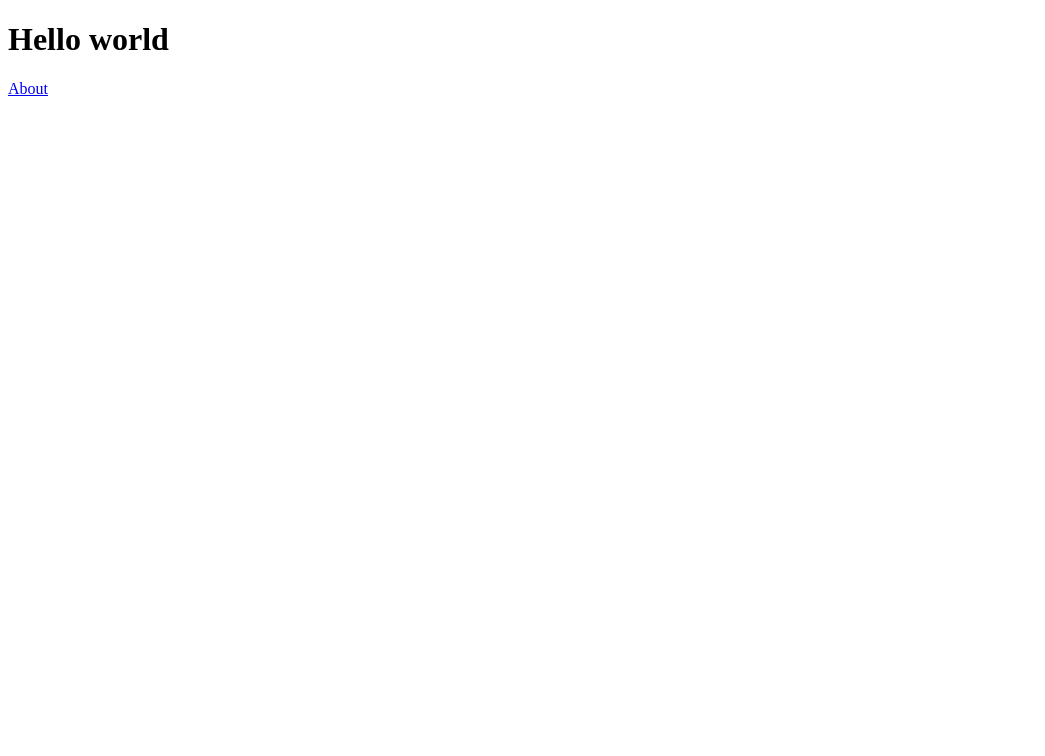
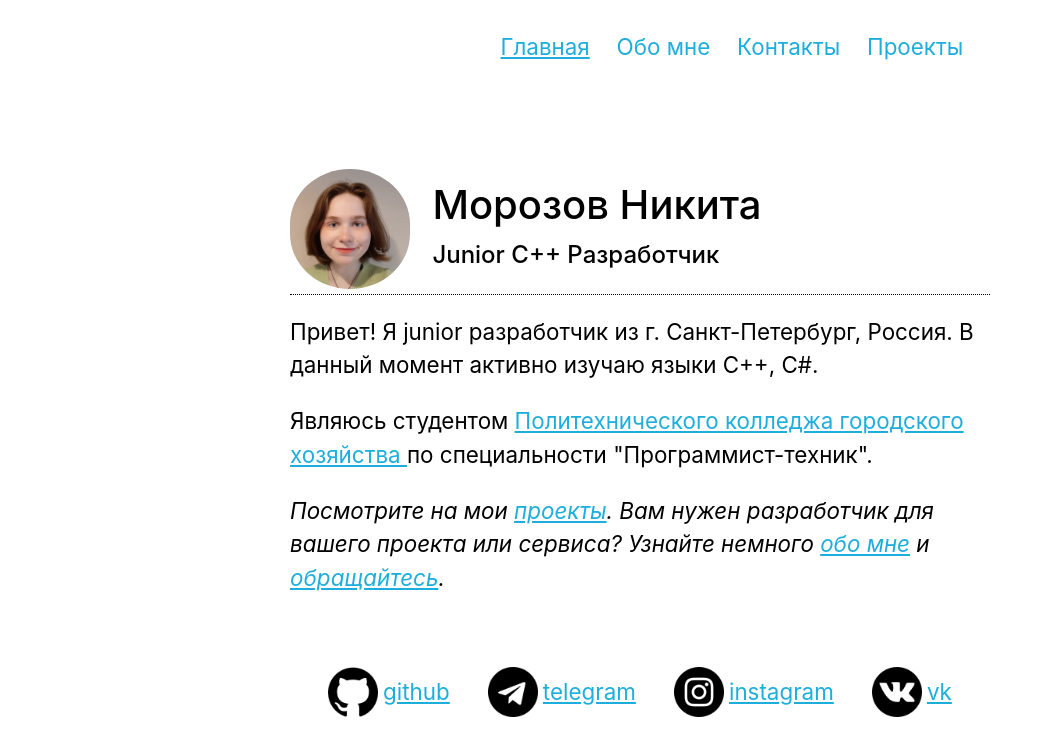
Before and after one commit to ymnavfka/ymnavfka.github.io, a plain HTML site: page index.html in a window 1280 px wide. Shown: the whole page, without its empty margins (0-1045 px from the left). Drawn offline with nearby package versions, Linux system fonts and the light colour scheme.

Commit message:
main bug fixed :+1: :+1: :+1:

```diff
--- a/index.html
+++ b/index.html
@@ -5,9 +5,86 @@
     <meta http-equiv="X-UA-Compatible" content="IE=edge" />
     <meta name="viewport" content="width=device-width, initial-scale=1.0" />
     <title>ymnavfka</title>
+    <link rel="stylesheet" href="styles/style.css" />
+    <script src="scripts/script.js"></script>
+    <script src="https://ajax.googleapis.com/ajax/libs/jquery/3.5.1/jquery.min.js"></script>
   </head>
-  <body>
-    <h1>Hello world</h1>
-    <a href="pages/about.html">About</a>
+  <body onload="onLoad()">
+    <div class="pageWrapper">
+      <nav class="navigation">
+        <a class="navigationItem" id="navItemMain" onclick="chagePage(this)"
+          >Главная</a
+        >
+        <a class="navigationItem" id="navItemAbout" onclick="chagePage(this)"
+          >Обо мне</a
+        >
+        <a class="navigationItem" id="navItemContacts" onclick="chagePage(this)"
+          >Контакты</a
+        >
+        <a class="navigationItem" id="navItemProjects" onclick="chagePage(this)"
+          >Проекты</a
+        >
+      </nav>
+      <main class="page" id="pageMain">
+        <section class="pageHead">
+          <img src="images/face.jpg" class="pageHeadFace" />
+          <div>
+            <h2>Морозов Никита</h2>
+            <h4>Junior C++ Разработчик</h4>
+          </div>
+        </section>
+        <section class="pageDescription">
+          <p>
+            Привет! Я junior разработчик из г. Санкт-Петербург, Россия. В данный
+            момент активно изучаю языки C++, C#.
+          </p>
+          <p>
+            Являюсь студентом
+            <a href="https://pkgh.edu.ru/">
+              Политехнического колледжа городского хозяйства
+            </a>
+            по специальности "Программист-техник".
+          </p>
+          <p>
+            <i>
+              Посмотрите на мои <a href="pages/projects.html">проекты</a>. Вам
+              нужен разработчик для вашего проекта или сервиса? Узнайте немного
+              <a href="pages/about.html">обо мне</a> и
+              <a href="pages/contacts.html">обращайтесь</a>.
+            </i>
+          </p>
+        </section>
+        <section class="pageContacts">
+          <div class="pageContactItem">
+            <img src="images/github.png" />
+            <a href="https://github.com/ymnavfka">github</a>
+          </div>
+          <div class="pageContactItem">
+            <img src="images/telegram.png" />
+            <a href="https://t.me/ymnavfka">telegram</a>
+          </div>
+          <div class="pageContactItem">
+            <img src="images/instagram.png" />
+            <a href="https://www.instagram.com/ymnavfka1811/">instagram</a>
+          </div>
+          <div class="pageContactItem">
+            <img src="images/vk.png" />
+            <a href="https://vk.com/nikitosic">vk</a>
+          </div>
+        </section>
+      </main>
+
+      <main class="page" id="pageAboutMe">
+        <h1>About me</h1>
+      </main>
+
+      <main class="page" id="pageContacts">
+        <h1>Contacts</h1>
+      </main>
+
+      <main class="page" id="pageProjects">
+        <h1>Projects</h1>
+      </main>
+    </div>
   </body>
 </html>
```
